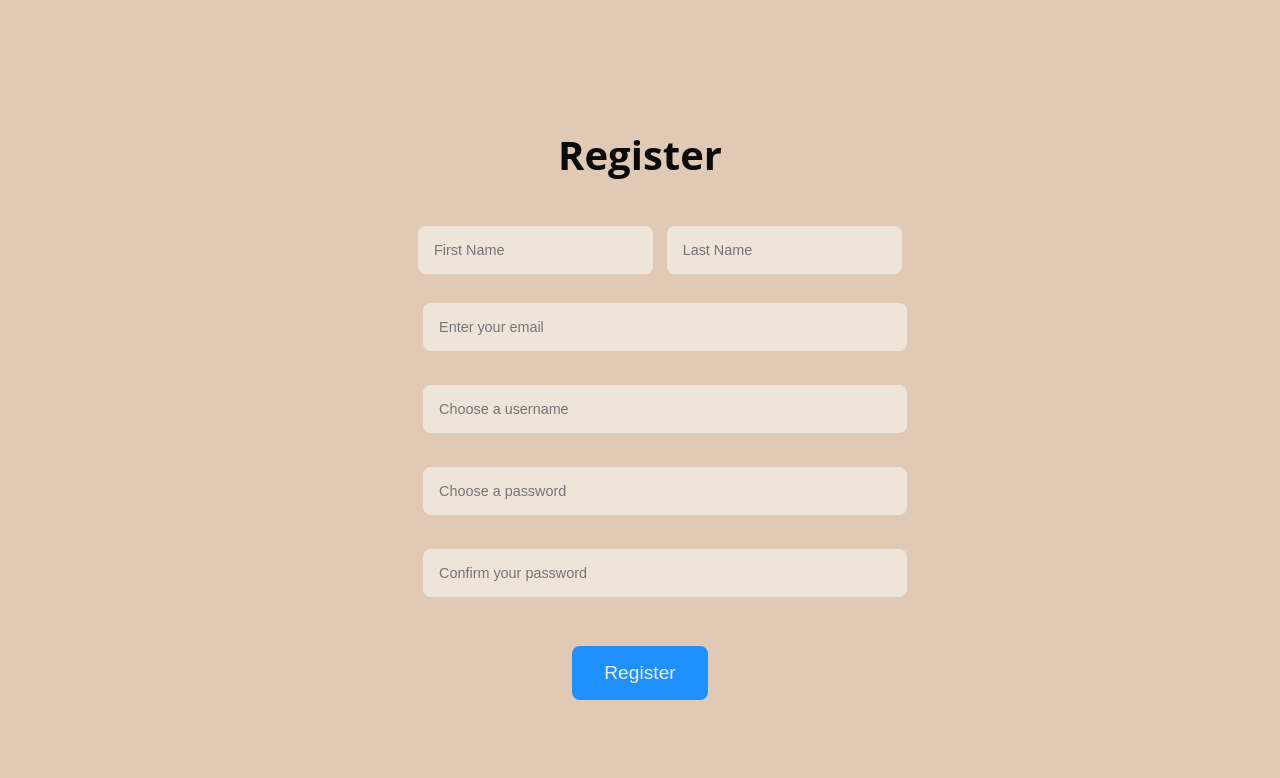
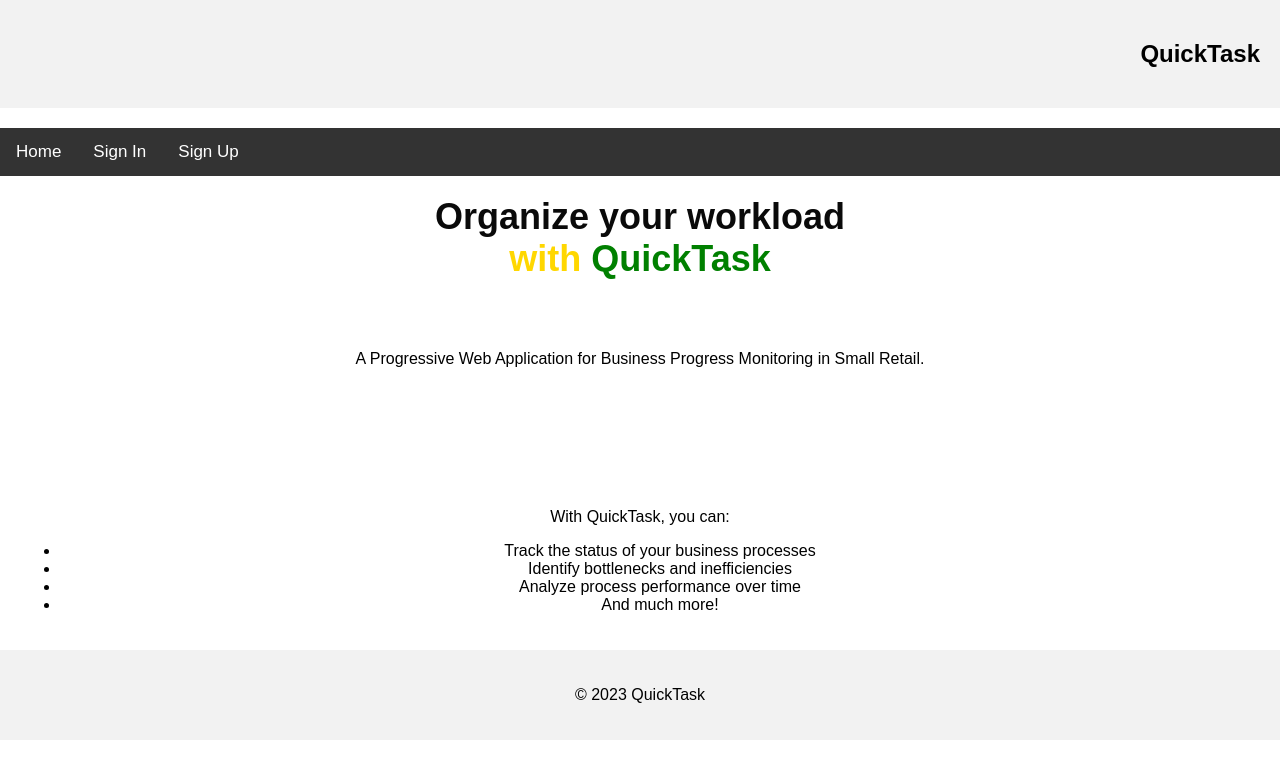
Before and after one commit to senttt/quicktask, a React (Create React App) app: page / in a window 1280 px wide. Shown: the top 778 px of the page. Built offline with nearby package versions, Linux system fonts and the light colour scheme.

Commit message:
Home js and css

```diff
--- a/src/App.js
+++ b/src/App.js
@@ -2,10 +2,11 @@ import logo from "./logo.svg";
 import DataAnalysis from "./DataAnalysis";
 import Login from "./Login";
 import Register from "./Register";
+import Home from "./Home";
 function App() {
   return (
     <div>
-      <Register />
+      <Home />
     </div>
   );
 }
--- /dev/null
+++ b/src/Home.css
@@ -0,0 +1,47 @@
+/* CSS styles for the QuickTask home page */
+body {
+  font-family: Arial, sans-serif;
+  margin: 0;
+  padding: 0;
+}
+
+header {
+  background-color: #f2f2f2;
+  padding: 20px;
+  text-align: center;
+}
+
+h1 {
+  margin: 0;
+  font-size: 36px;
+}
+
+nav {
+  background-color: #333;
+  overflow: hidden;
+}
+
+nav a {
+  float: left;
+  color: white;
+  text-align: center;
+  padding: 14px 16px;
+  text-decoration: none;
+  font-size: 17px;
+}
+
+nav a:hover {
+  background-color: white;
+  color: green;
+}
+
+section {
+  padding: 20px;
+  text-align: center;
+}
+
+footer {
+  background-color: #f2f2f2;
+  padding: 20px;
+  text-align: center;
+}
--- /dev/null
+++ b/src/Home.js
@@ -0,0 +1,56 @@
+import React from "react";
+import "./Home.css";
+
+function Home() {
+  return (
+    <div>
+      <header>
+        <h2>QuickTask</h2>
+      </header>
+
+      <nav>
+        <a href="#">Home</a>
+        <a href="#">Sign In</a>
+        <a href="#">Sign Up </a>
+      </nav>
+
+      <section>
+        <h1>Organize your workload</h1>
+        <h1>
+          <span style={{ color: "gold" }}>with</span>{" "}
+          <span style={{ color: "green" }}>QuickTask</span>
+        </h1>
+
+        <br />
+        <br />
+        <br />
+
+        <p>
+          A Progressive Web Application for Business Progress Monitoring in
+          Small Retail.
+        </p>
+
+        <br />
+        <br />
+        <br />
+        <br />
+        <br />
+        <br />
+
+        <p>With QuickTask, you can:</p>
+        <ul>
+          <li>Track the status of your business processes</li>
+          <li>Identify bottlenecks and inefficiencies</li>
+          <li>Analyze process performance over time</li>
+          <li>And much more!</li>
+        </ul>
+      </section>
+
+      <footer>
+        <p>&copy; 2023 QuickTask</p>
+      </footer>
+    </div>
+  );
+}
+
+export default Home;
```
